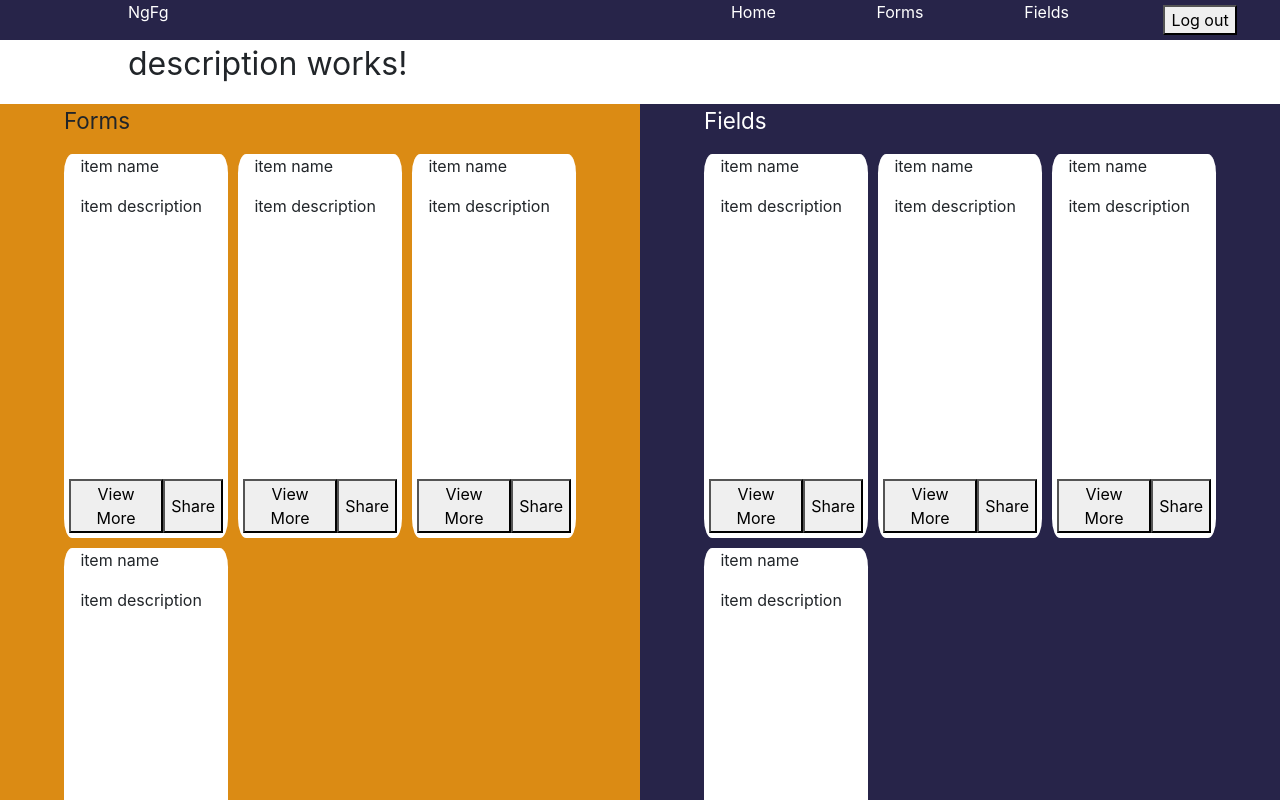
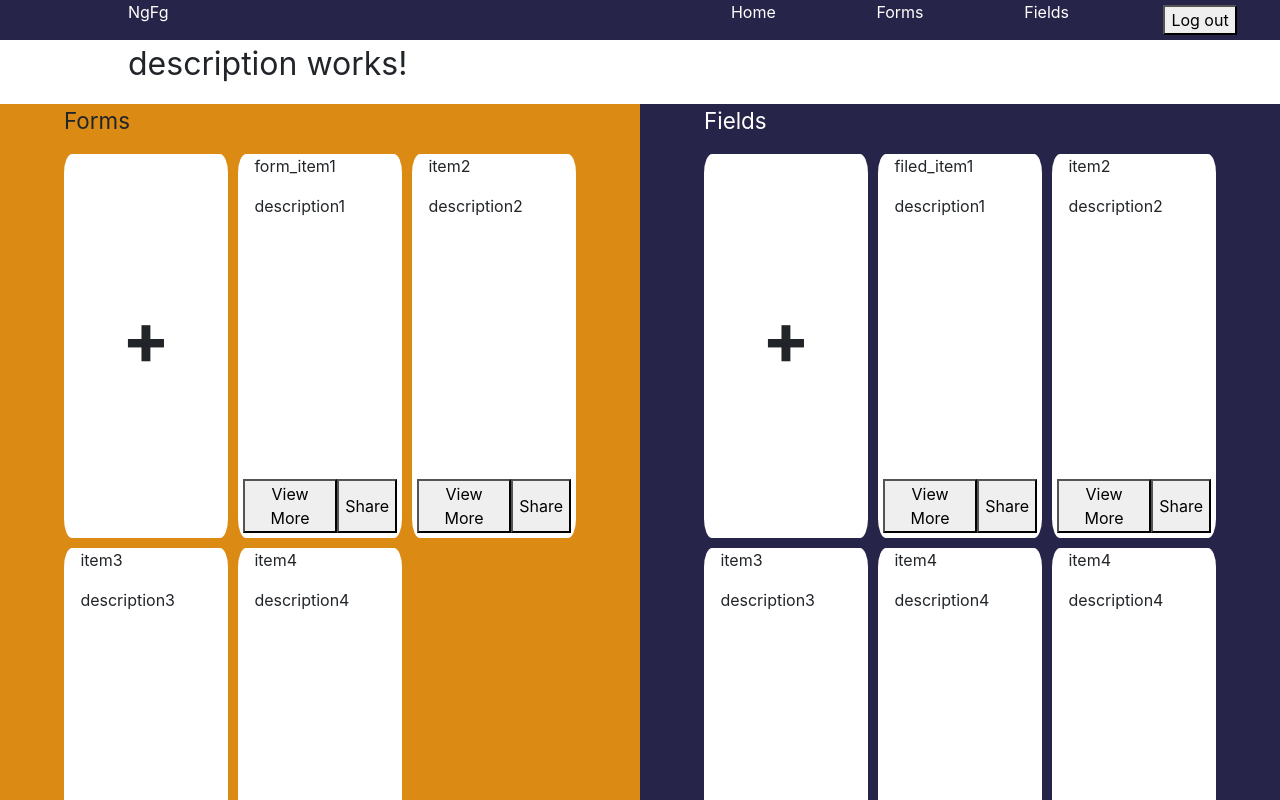
Before and after one commit to wasssabi/retrainingui, an Angular app: page /home in a window 1280 px wide. Shown: the top 800 px of the page. Built offline with nearby package versions, Linux system fonts and the light colour scheme.

Commit message:
forms and fields generation

```diff
--- /dev/null
+++ b/src/app/home/field-list.ts
@@ -0,0 +1,10 @@
+import {Field } from "./field";
+
+export const FieldList: Field[] =
+[
+  {id:1, name:'filed_item1', description:'description1'},
+  {id:2, name:'item2', description:'description2'},
+  {id:3, name:'item3', description:'description3'},
+  {id:4, name:'item4', description:'description4'},
+  {id:4, name:'item4', description:'description4'}
+]
--- /dev/null
+++ b/src/app/home/field.ts
@@ -0,0 +1,6 @@
+export interface Field {
+  id: number;
+  name: string;
+  description: string;
+
+}
--- /dev/null
+++ b/src/app/home/form-list.ts
@@ -0,0 +1,9 @@
+import { Form } from "./form";
+
+export const FormList: Form[] =
+[
+  {id:1, name:'form_item1', description:'description1'},
+  {id:2, name:'item2', description:'description2'},
+  {id:3, name:'item3', description:'description3'},
+  {id:4, name:'item4', description:'description4'}
+]
--- /dev/null
+++ b/src/app/home/form.ts
@@ -0,0 +1,5 @@
+export interface Form {
+  id: number;
+  name: string;
+  description: string;
+}
--- a/src/app/home/home-fields-container/home-fields-container.component.css
+++ b/src/app/home/home-fields-container/home-fields-container.component.css
@@ -26,3 +26,29 @@
     column-gap: 10px;
     row-gap: 10px;
 }
+.product {
+    display: grid;
+    grid-template-rows: 5fr 1fr;
+    background-color: white;
+    border-radius: 5%;
+}
+
+.product p{
+    padding-left: 10%;
+}
+
+.prodButtons {
+    display: flex;
+    justify-content: space-between;
+    padding: 5px;
+
+}
+.add-field {
+    display: flex;
+    justify-content: center;
+    align-items: center;
+    font-weight: bold;
+    font-size: 4.5em;
+    background-color: white;
+    border-radius: 5%;
+}
--- a/src/app/home/home-fields-container/home-fields-container.component.html
+++ b/src/app/home/home-fields-container/home-fields-container.component.html
@@ -1,7 +1,16 @@
 <p class="fieldsHeader">Fields</p>
 <div class="itemList">
-    <app-item></app-item>
-    <app-item></app-item>
-    <app-item></app-item>
-    <app-item></app-item>
+  <div class="add-field">
+    <p>+</p>
+  </div>
+  <div *ngFor="let field of fields" class="product">
+    <div class="prodInfo">
+        <p>{{field.name}}</p>
+        <p>{{field.description}}</p>
+    </div>
+    <div class="prodButtons">
+        <button class="viewProd">View More</button>
+        <button class="shareProd">Share</button>
+    </div>
+  </div>
 </div>
--- a/src/app/home/home-fields-container/home-fields-container.component.ts
+++ b/src/app/home/home-fields-container/home-fields-container.component.ts
@@ -1,4 +1,7 @@
 import { Component, OnInit } from '@angular/core';
+import { Field } from "src/app/home/field";
+import { HomeService } from "src/app/home/home.service";
+
 
 @Component({
   selector: 'home-fields-container',
@@ -6,10 +9,17 @@ import { Component, OnInit } from '@angular/core';
   styleUrls: ['./home-fields-container.component.css']
 })
 export class HomeFieldsContainerComponent implements OnInit {
+  fields: Field[];
+  constructor(
+    private homeService: HomeService
+  ) { }
 
-  constructor() { }
-
-  ngOnInit(): void {
+  ngOnInit() {
+    this.getFields();
+  }
+  getFields(): void {
+    this.homeService.getField()
+    .subscribe(incomingField => this.fields = incomingField);
   }
 
 }
--- a/src/app/home/home-forms-container/home-forms-container.component.css
+++ b/src/app/home/home-forms-container/home-forms-container.component.css
@@ -19,3 +19,29 @@
     column-gap: 10px;
     row-gap: 10px;
 }
+.product {
+    display: grid;
+    grid-template-rows: 5fr 1fr;
+    background-color: white;
+    border-radius: 5%;
+}
+
+.product p{
+    padding-left: 10%;
+}
+
+.prodButtons {
+    display: flex;
+    justify-content: space-between;
+    padding: 5px;
+
+}
+.add-form {
+    display: flex;
+    justify-content: center;
+    align-items: center;
+    font-weight: bold;
+    font-size: 4.5em;
+    background-color: white;
+    border-radius: 5%;
+}
--- a/src/app/home/home-forms-container/home-forms-container.component.html
+++ b/src/app/home/home-forms-container/home-forms-container.component.html
@@ -1,7 +1,16 @@
 <p class="formsHeader">Forms</p>
 <div class="itemList">
-    <app-item></app-item>
-    <app-item></app-item>
-    <app-item></app-item>
-    <app-item></app-item>
+  <div class="add-form">
+    <p>+</p>
+  </div>
+  <div *ngFor="let form of forms" class="product">
+    <div class="prodInfo">
+        <p>{{form.name}}</p>
+        <p>{{form.description}}</p>
+    </div>
+    <div class="prodButtons">
+        <button class="viewProd">View More</button>
+        <button class="shareProd">Share</button>
+    </div>
+  </div>
 </div>
--- a/src/app/home/home-forms-container/home-forms-container.component.ts
+++ b/src/app/home/home-forms-container/home-forms-container.component.ts
@@ -1,4 +1,6 @@
 import { Component, OnInit } from '@angular/core';
+import { Form } from "src/app/home/form";
+import { HomeService } from "src/app/home/home.service";
 
 @Component({
   selector: 'home-forms-container',
@@ -6,10 +8,16 @@ import { Component, OnInit } from '@angular/core';
   styleUrls: ['./home-forms-container.component.css']
 })
 export class HomeFormsContainerComponent implements OnInit {
+  forms: Form[];
+  constructor(
+    private homeService: HomeService
+  ) { }
 
-  constructor() { }
-
-  ngOnInit(): void {
+  ngOnInit() {
+    this.getForms();
   }
-
+  getForms(): void {
+    this.homeService.getForm()
+    .subscribe(incomingForm => this.forms = incomingForm);
+  }
 }
--- /dev/null
+++ b/src/app/home/home.service.ts
@@ -0,0 +1,20 @@
+import { Injectable } from '@angular/core';
+import { Form } from "./form";
+import { Field } from "./field";
+import { FormList } from "./form-list";
+import { FieldList } from "./field-list";
+import { Observable, of } from "rxjs";
+
+@Injectable({
+  providedIn: 'root'
+})
+export class HomeService {
+
+  constructor() { }
+  getField(): Observable<Field[]> {
+    return of(FieldList);
+  }
+  getForm(): Observable<Form[]> {
+    return of(FormList);
+  }
+}
```
Also changed, not shown: 1 other file (tests, documents, lock files or other folders).
